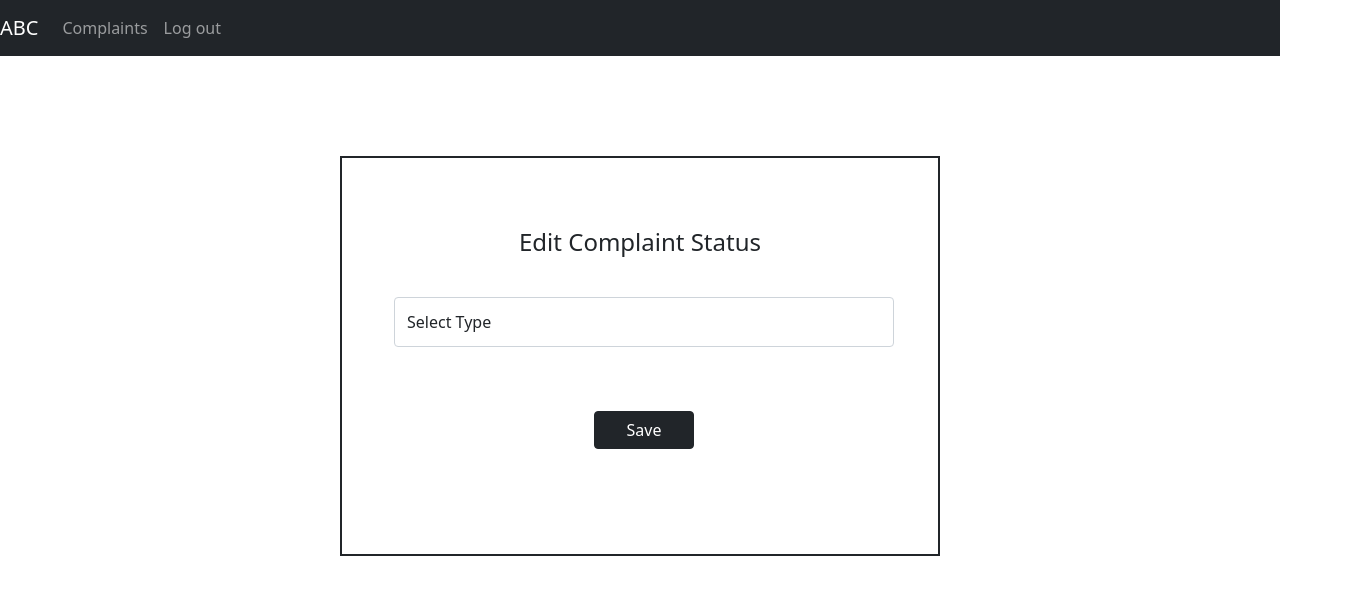
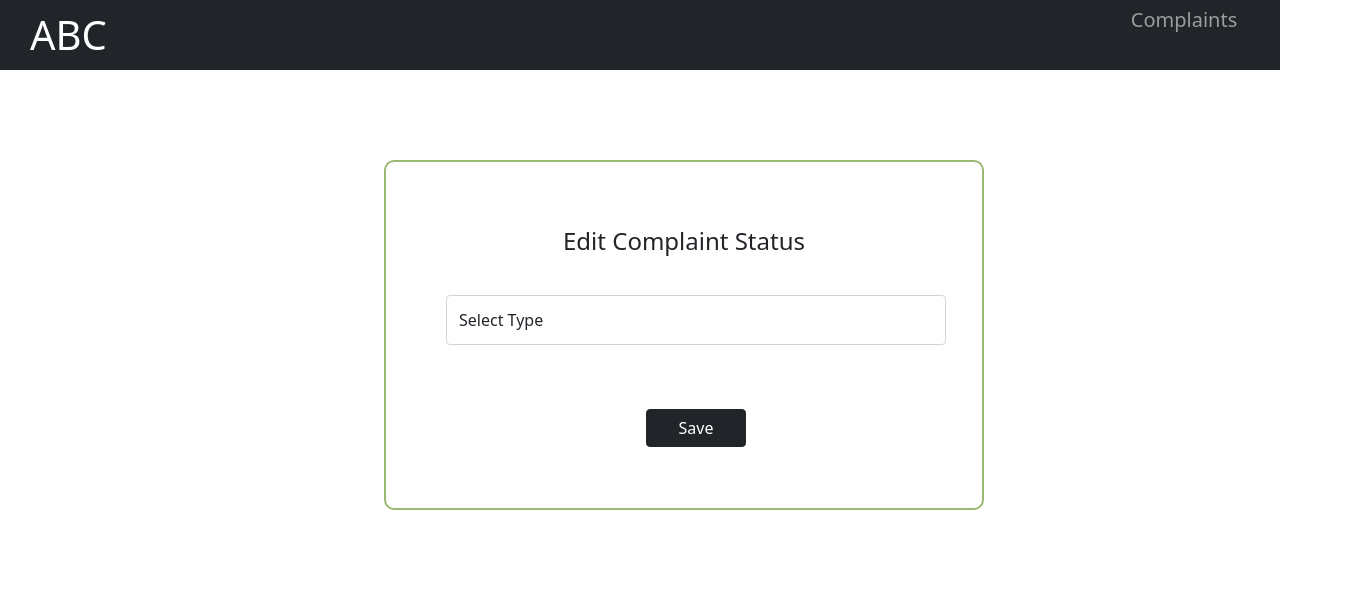
Before and after one commit to abeer-rawash/pwc-complaint, a React (Create React App) app in the folder client/: page /edit/1 in a window 1280 px wide. Shown: the top 594 px of the page, 1346 px wide, since content can reach past the window. Built offline with nearby package versions, Linux system fonts and the light colour scheme; no server answers.

Commit message:
all styling done

```diff
--- a/client/src/components/admin/allComplaints.js
+++ b/client/src/components/admin/allComplaints.js
@@ -14,7 +14,15 @@ const Complaints = (props) => (
     <td>{props.complaint.complaintStatus}</td>
     <td>
       <button
-        style={{ width: 120, height: 40, background: "yellow" }}
+        // style={{ width: 120, height: 40, background: "yellow" }}
+        style={{
+          width: "100px",
+          height: "40px",
+          borderRadius: "10px",
+          color: "white",
+          background: "#9AB973",
+          fontWeight: "bold",
+        }}
         type="button"
         className="btn btn-deep-orange darken-4"
         onClick={() => {
--- a/client/src/components/admin/editComplaint.js
+++ b/client/src/components/admin/editComplaint.js
@@ -51,7 +51,7 @@ export default class EditComplaint extends Component {
       )
       .then((res) => console.log(res.data));
 
-    // window.location = "/complaints";
+    window.location = "/complaints";
   }
 
   render() {
@@ -60,19 +60,19 @@ export default class EditComplaint extends Component {
         <Navbar />
         <div
           style={{
-            marginTop: "100px",
-            border: "2px solid",
-            height: "400px",
+            height: "350px",
             width: "600px",
+            border: "2px solid #9AB973",
+            padding: "50px 30px 30px 30px",
+            margin: "7% 0% 0% 30%",
+            borderRadius: "10px",
           }}
           className="container"
         >
           <form
             style={{
-              padding: "40px",
-              marginTop: "30px",
+              padding: "15px 30px 30px 30px",
             }}
-            // className=" border border-red p-5"
             action="#!"
             onSubmit={this.onSubmit}
           >
--- a/client/src/components/admin/login.js
+++ b/client/src/components/admin/login.js
@@ -1,6 +1,6 @@
 import React, { Component } from "react";
 import axios from "axios";
-import { Redirect } from "react-router";
+import { Form } from "react-bootstrap";
 
 export default class Login extends Component {
   constructor(props) {
@@ -70,30 +70,56 @@ export default class Login extends Component {
 
   render() {
     return (
-      <div>
-        <br />
-        <div className="container text-center">
-          <form className="text-center border border-light p-9">
-            <h3 className="mb-3">Login</h3>
-            <br />
-            <div className="col">
-              <label> E-mail </label>
-              <br></br>
+      <div
+        style={{
+          width: "500px",
+          height: "450px",
+          border: "2px solid #9AB973",
+          padding: "50px 30px 30px 30px",
+          margin: "7% 0% 0% 35%",
+          borderRadius: "10px",
+        }}
+      >
+        <Form>
+          <Form.Group controlId="formBasicEmail">
+            <label
+              style={{
+                fontSize: "20px",
+                paddingBottom: "5px",
+              }}
+            >
+              E-mail
+            </label>
             <input
               required={true}
-                type="text"
               className="form-control col"
               name="email"
               value={this.setState.email}
               onChange={this.onChangeHandle}
-                placeholder="E-mail"
+              placeholder="Enter E-mail"
+              type="text"
+              class="form-control"
+              style={{
+                height: "40px",
+              }}
+              aria-label="Recipient's username"
+              aria-describedby="basic-addon2"
             />
-              <div style={{ color: "red" }}>{this.state.emailError}</div>
-              <br></br>
+            <div style={{ color: "red", fontSize: "15px" }}>
+              {this.state.emailError}
             </div>
-            <div className="col">
-              <label> Password </label>
-              <br></br>
+          </Form.Group>
+
+          <Form.Group controlId="formBasicPassword">
+            <label
+              style={{
+                fontSize: "20px",
+                paddingBottom: "5px",
+                paddingTop: "20px",
+              }}
+            >
+              Password
+            </label>
             <input
               required={true}
               type="password"
@@ -101,22 +127,101 @@ export default class Login extends Component {
               name="password"
               value={this.setState.password}
               onChange={this.onChangeHandle}
-                placeholder="Password"
+              placeholder=" Enter Password"
+              class="form-control"
+              style={{
+                height: "40px",
+              }}
+              aria-label="Recipient's username"
+              aria-describedby="basic-addon2"
             />
-              <div style={{ color: "red" }}>{this.state.passwordError}</div>
-              <br></br>
+            <div style={{ color: "red", fontSize: "15px" }}>
+              {this.state.passwordError}
             </div>
+          </Form.Group>
+          <input
+            style={{
+              width: "100px",
+              height: "40px",
+              borderRadius: "10px",
+              marginTop: "60px",
+              marginLeft: "170px",
+              color: "white",
+              background: "#9AB973",
+              fontWeight: "bold",
+            }}
+            type="button"
+            value="Login"
+            onClick={this.handleClick}
+          />
+          <p
+            style={{
+              color: "#84aa55",
+              marginTop: "50px",
+              marginLeft: "100px",
+            }}
+          >
+            Don't have an account?{" "}
+            <a
+              style={{
+                color: "",
+                textDecoration: "none",
+                color: " #4f6633",
+              }}
+              href="signupC"
+            >
+              sign up
+            </a>{" "}
+          </p>
+        </Form>
+      </div>
+      // <div>
+      //   <br />
+      //   <div className="container text-center">
+      //     <form className="text-center border border-light p-9">
+      //       <h3 className="mb-3">Login</h3>
+      //       <br />
+      //       <div className="col">
+      //         <label> E-mail </label>
+      //         <br></br>
+      //         <input
+      //           required={true}
+      //           type="text"
+      //           className="form-control col"
+      //           name="email"
+      //           value={this.setState.email}
+      //           onChange={this.onChangeHandle}
+      //           placeholder="E-mail"
+      //         />
+      //         <div style={{ color: "red" }}>{this.state.emailError}</div>
+      //         <br></br>
+      //       </div>
+      //       <div className="col">
+      //         <label> Password </label>
+      //         <br></br>
+      //         <input
+      //           required={true}
+      //           type="password"
+      //           className="form-control col"
+      //           name="password"
+      //           value={this.setState.password}
+      //           onChange={this.onChangeHandle}
+      //           placeholder="Password"
+      //         />
+      //         <div style={{ color: "red" }}>{this.state.passwordError}</div>
+      //         <br></br>
+      //       </div>
 
-            <input type="button" value="Login" onClick={this.handleClick} />
-            <br></br>
-            <br></br>
-            <br></br>
-            <p>
-              Don't have an account <a href="signupA">sign up</a>
-            </p>
-          </form>
-        </div>
-      </div>
+      //       <input type="button" value="Login" onClick={this.handleClick} />
+      //       <br></br>
+      //       <br></br>
+      //       <br></br>
+      //       <p>
+      //         Don't have an account <a href="signupA">sign up</a>
+      //       </p>
+      //     </form>
+      //   </div>
+      // </div>
     );
   }
 }
--- a/client/src/components/admin/nav.js
+++ b/client/src/components/admin/nav.js
@@ -2,30 +2,50 @@ import React, { Component } from "react";
 import { Link } from "react-router-dom";
 export default class Navbar extends Component {
   render() {
-    var value = false;
-    if (window.localStorage.length > 0) {
-      value = true;
-    } else {
-      value = false;
-    }
     return (
       <div>
         <nav
-          style={{ color: "red" }}
+          style={{ color: "red", paddingLeft: "30px", height: "70px" }}
           className="navbar navbar-dark bg-dark navbar-expand-lg"
         >
           <Link to="/complaints" className="navbar-brand">
-            ABC
+            <li
+              className="navbar-item"
+              style={{
+                fontSize: "40px",
+                listStyle: "none",
+              }}
+            >
+              ABC
+            </li>
           </Link>
 
           <div className="collpase navbar-collapse">
-            <ul className="navbar-nav mr-auto">
-              <li className="navbar-item">
+            <ul
+              style={{
+                marginLeft: "1000px",
+              }}
+              className="navbar-nav mr-auto"
+            >
+              <li
+                style={{
+                  fontSize: "20px",
+                  paddingRight: "40px",
+                }}
+                className="navbar-item"
+              >
                 <Link to="/complaints" className="nav-link">
                   Complaints
                 </Link>
               </li>
-              <li className="navbar-item" onClick={logout}>
+              <li
+                style={{
+                  fontSize: "20px",
+                  paddingRight: "10px",
+                }}
+                className="navbar-item"
+                onClick={logout}
+              >
                 <Link to="/logout" className="nav-link">
                   Log out
                 </Link>
@@ -34,6 +54,31 @@ export default class Navbar extends Component {
           </div>
         </nav>
       </div>
+      // <div>
+      //   <nav
+      //     style={{ color: "red" }}
+      //     className="navbar navbar-dark bg-dark navbar-expand-lg"
+      //   >
+      //     <Link to="/complaints" className="navbar-brand">
+      //       ABC
+      //     </Link>
+
+      //     <div className="collpase navbar-collapse">
+      //       <ul className="navbar-nav mr-auto">
+      //         <li className="navbar-item">
+      //           <Link to="/complaints" className="nav-link">
+      //             Complaints
+      //           </Link>
+      //         </li>
+      //         <li className="navbar-item" onClick={logout}>
+      //           <Link to="/logout" className="nav-link">
+      //             Log out
+      //           </Link>
+      //         </li>
+      //       </ul>
+      //     </div>
+      //   </nav>
+      // </div>
     );
   }
 }
--- a/client/src/components/admin/signup.js
+++ b/client/src/components/admin/signup.js
@@ -297,6 +297,25 @@ export default class Signup extends Component {
             onClick={this.handleClick}
           />
         </Form>
+        <b
+          style={{
+            marginLeft: "100px",
+            paddingBottom: "30px",
+            color: "#84aa55",
+          }}
+        >
+          Already have an account?
+          <a
+            style={{
+              textDecoration: "none",
+              color: "#4f6633",
+            }}
+            href="/loginA"
+          >
+            {" "}
+            login{" "}
+          </a>{" "}
+        </b>
       </div>
     );
   }
--- a/client/src/components/customer/login.js
+++ b/client/src/components/customer/login.js
@@ -148,7 +148,7 @@ export default class Login extends Component {
               marginTop: "60px",
               marginLeft: "170px",
               color: "white",
-              background: "#9AB973",
+              background: "#26468A",
               fontWeight: "bold",
             }}
             type="button"
@@ -157,7 +157,7 @@ export default class Login extends Component {
           />
           <p
             style={{
-              color: "#84aa55",
+              color: "#4682B4",
               marginTop: "50px",
               marginLeft: "100px",
             }}
@@ -167,7 +167,7 @@ export default class Login extends Component {
               style={{
                 color: "",
                 textDecoration: "none",
-                color: " #4f6633",
+                color: "#26468A",
               }}
               href="signupC"
             >
@@ -176,51 +176,6 @@ export default class Login extends Component {
           </p>
         </Form>
       </div>
-
-      // <div>
-      //   <br />
-      //   <div className="container text-center">
-      //     <form className="text-center border border-light p-9">
-      //       <h3 className="mb-3">Login</h3>
-      //       <br />
-      //       <div className="col">
-      //         <label> E-mail </label>
-      //         <br></br>
-      //         <input
-      //           required={true}
-      //           type="text"
-      //           className="form-control col"
-      //           name="email"
-      //           value={this.setState.email}
-      //           onChange={this.onChangeHandle}
-      //           placeholder="E-mail"
-      //         />
-      //         <div style={{ color: "red" }}>{this.state.emailError}</div>
-      //         <br></br>
-      //       </div>
-      //       <div className="col">
-      //         <label> Password </label>
-      //         <br></br>
-      //         <input
-      //           required={true}
-      //           type="password"
-      //           className="form-control col"
-      //           name="password"
-      //           value={this.setState.password}
-      //           onChange={this.onChangeHandle}
-      //           placeholder="Password"
-      //         />
-      //         <div style={{ color: "red" }}>{this.state.passwordError}</div>
-      //         <br></br>
-      //       </div>
-      //       <input type="button" value="Login" onClick={this.handleClick} />
-      //       <br></br>
-      //       <p>
-      //         Don't have an account <a href="signupC">sign up</a>
-      //       </p>
-      //     </form>
-      //   </div>
-      // </div>
     );
   }
 }
--- a/client/src/components/customer/signup.js
+++ b/client/src/components/customer/signup.js
@@ -300,6 +300,25 @@ export default class Signup extends Component {
             onClick={this.handleClick}
           />
         </Form>
+        <b
+          style={{
+            marginLeft: "100px",
+            paddingBottom: "30px",
+            color: "#4682B4",
+          }}
+        >
+          Already have an account?
+          <a
+            style={{
+              textDecoration: "none",
+              color: "#26468A",
+            }}
+            href="/loginC"
+          >
+            {" "}
+            login{" "}
+          </a>{" "}
+        </b>
       </div>
     );
   }
```
Lines whose indentation alone changed are shown as unchanged.
